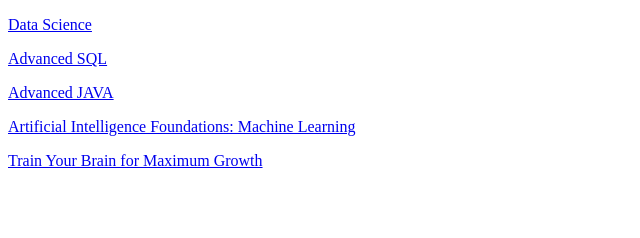
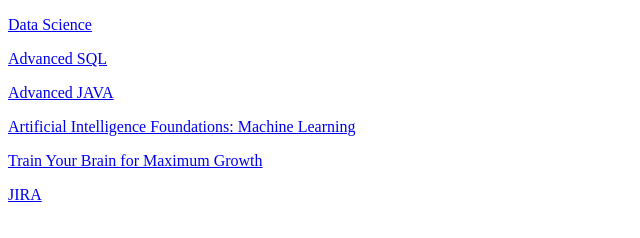
Before and after one commit to anilsyamanthakam/technologies, a plain HTML site: page index.html in a window 1280 px wide. Shown: the full height of the page, 0-640 px from the left. Drawn offline with Linux system fonts and the light colour scheme.

Commit message:
Update index.html

```diff
--- a/index.html
+++ b/index.html
@@ -9,5 +9,6 @@
 <p><a href="https://htmlpreview.github.io/?https://github.com/anilsyamanthakam/technologies/blob/main/advancedjava.html">Advanced JAVA</a></p>
 <p><a href="https://htmlpreview.github.io/?https://github.com/anilsyamanthakam/technologies/blob/main/aifundations-ml.html">Artificial Intelligence Foundations: Machine Learning</a></p>
 <p><a href="https://htmlpreview.github.io/?https://github.com/anilsyamanthakam/technologies/blob/main/maxbrain.html">Train Your Brain for Maximum Growth</a></p>
+<p><a href="https://htmlpreview.github.io/?https://github.com/anilsyamanthakam/technologies/blob/main/jira.html">JIRA</a></p>
 </body>
 </html>
```
